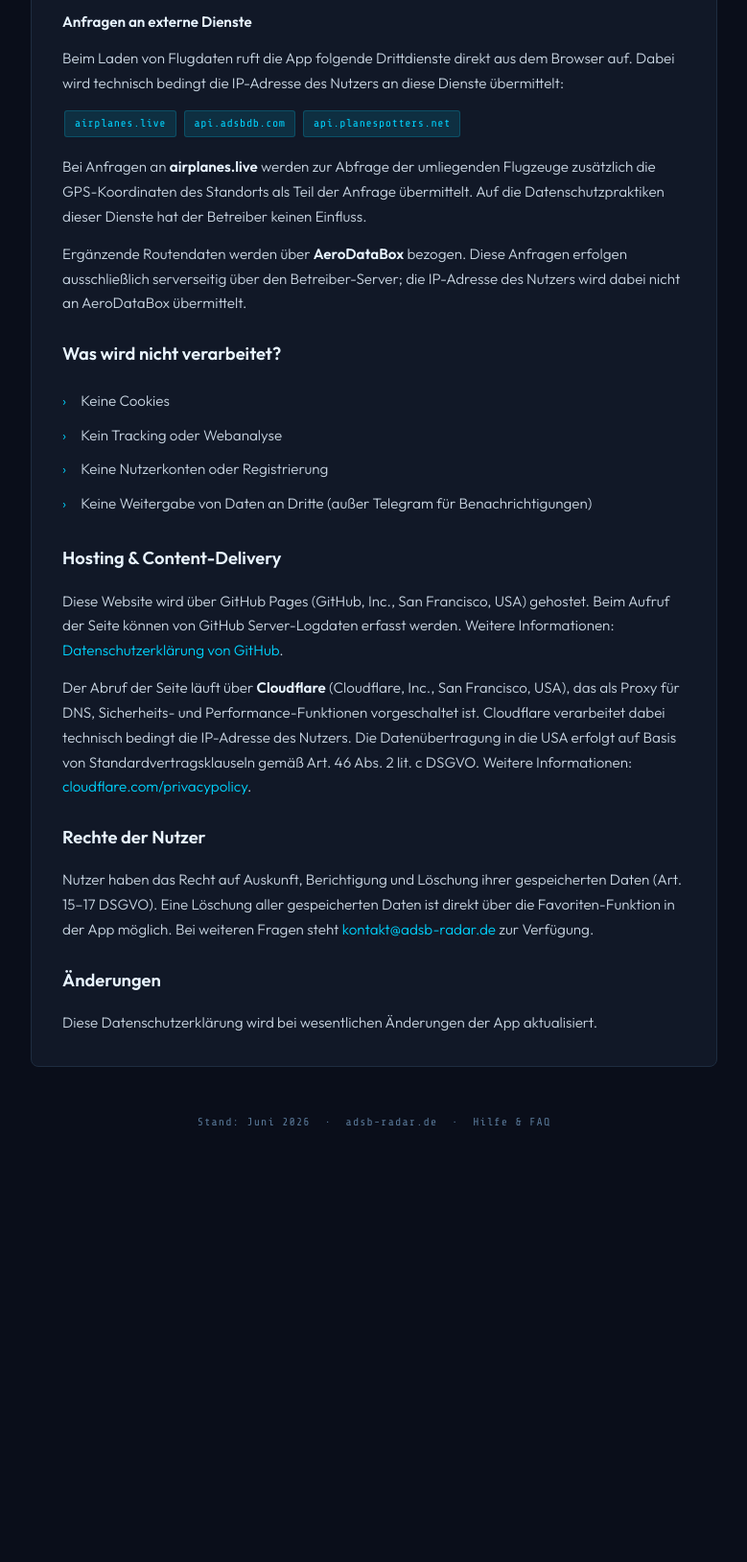
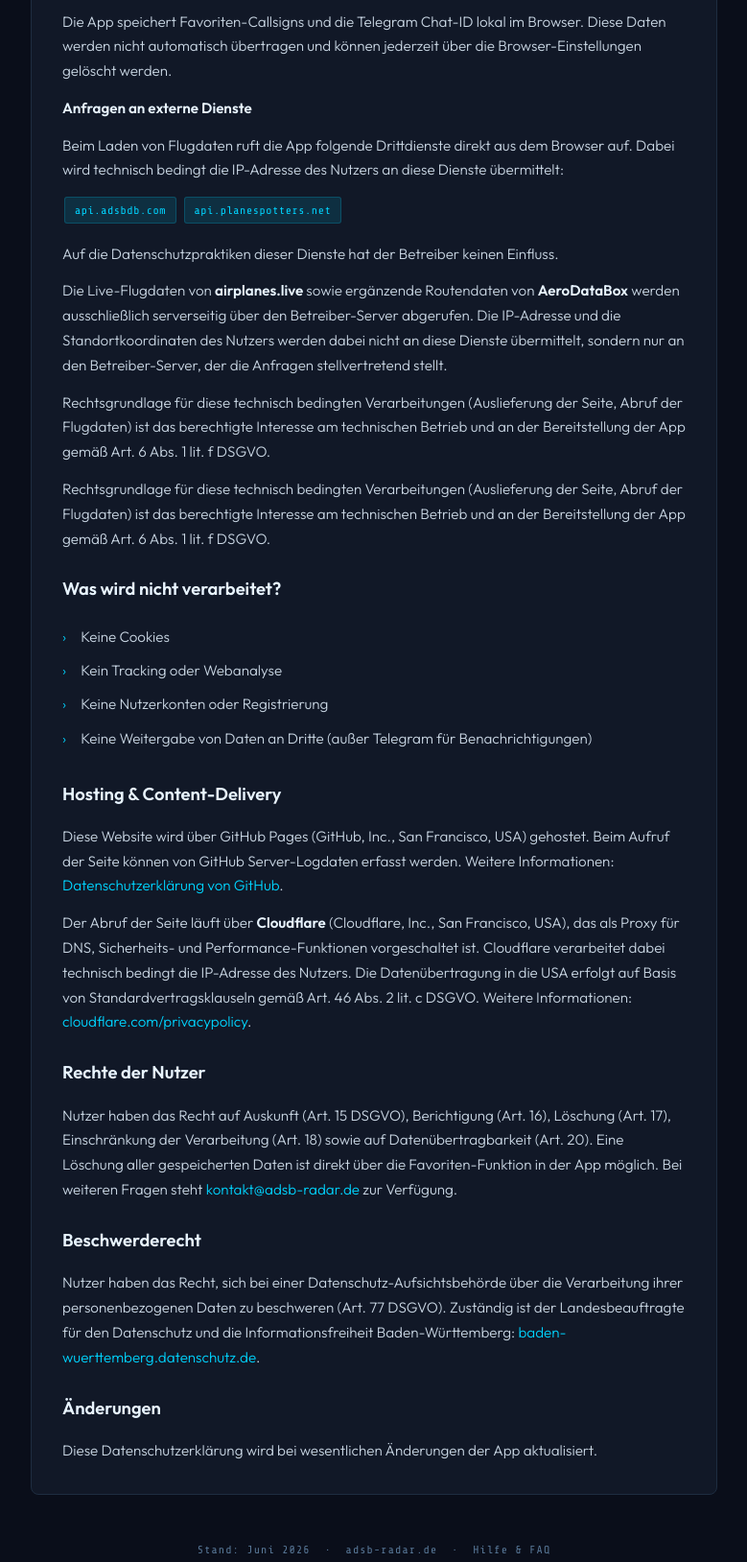
Before and after one commit to Mortlord/adsb-radar-public, a plain HTML site: page legal.html in a window 1280 px wide. Shown: the part 2120-3748 px from the top of the page at 96% size, without its empty margins (250-1029 px from the left). Before the commit the page ends 3380 px from the top, so only its background shows below. Drawn offline with nearby package versions, Linux system fonts and the light colour scheme.

Commit message:
Add files via upload

```diff
--- a/legal.html
+++ b/legal.html
@@ -280,6 +280,7 @@
       <span class="tag">Konfigurierter Radius</span>
     </div>
     <p>Rechtsgrundlage: Einwilligung gemäß Art. 6 Abs. 1 lit. a DSGVO durch aktives Speichern der Daten in der App. Die Daten werden ausschließlich zur Zustellung von Telegram-Benachrichtigungen verwendet und nicht an Dritte weitergegeben.</p>
+    <p>Die Einwilligung kann jederzeit mit Wirkung für die Zukunft widerrufen werden, indem die gespeicherten Daten über die Favoriten-Funktion in der App gelöscht werden. Die Rechtmäßigkeit der bis zum Widerruf erfolgten Verarbeitung bleibt davon unberührt.</p>
     <p>Der Server wird betrieben über <strong style="color:var(--heading)">Railway</strong> (Railway Corp., San Francisco, USA). Die Datenübertragung in die USA erfolgt auf Basis von Standardvertragsklauseln gemäß Art. 46 Abs. 2 lit. c DSGVO. Weitere Informationen: <a href="https://railway.app/legal/privacy" target="_blank">railway.app/legal/privacy</a>.</p>
     <p>Benachrichtigungen werden über die <strong style="color:var(--heading)">Telegram Bot API</strong> (Telegram FZ LLC, Dubai, VAE) zugestellt. Weitere Informationen: <a href="https://telegram.org/privacy" target="_blank">telegram.org/privacy</a>.</p>
     <p>Die gespeicherten Daten werden nach 30 Tagen ohne App-Nutzung automatisch gelöscht. Eine sofortige Löschung ist jederzeit über die Favoriten-Funktion in der App möglich.</p>
@@ -290,12 +291,13 @@
     <p><strong style="color:var(--heading)">Anfragen an externe Dienste</strong></p>
     <p>Beim Laden von Flugdaten ruft die App folgende Drittdienste direkt aus dem Browser auf. Dabei wird technisch bedingt die IP-Adresse des Nutzers an diese Dienste übermittelt:</p>
     <div class="tag-row">
-      <span class="tag">airplanes.live</span>
       <span class="tag">api.adsbdb.com</span>
       <span class="tag">api.planespotters.net</span>
     </div>
-    <p>Bei Anfragen an <strong style="color:var(--heading)">airplanes.live</strong> werden zur Abfrage der umliegenden Flugzeuge zusätzlich die GPS-Koordinaten des Standorts als Teil der Anfrage übermittelt. Auf die Datenschutzpraktiken dieser Dienste hat der Betreiber keinen Einfluss.</p>
-    <p>Ergänzende Routendaten werden über <strong style="color:var(--heading)">AeroDataBox</strong> bezogen. Diese Anfragen erfolgen ausschließlich serverseitig über den Betreiber-Server; die IP-Adresse des Nutzers wird dabei nicht an AeroDataBox übermittelt.</p>
+    <p>Auf die Datenschutzpraktiken dieser Dienste hat der Betreiber keinen Einfluss.</p>
+    <p>Die Live-Flugdaten von <strong style="color:var(--heading)">airplanes.live</strong> sowie ergänzende Routendaten von <strong style="color:var(--heading)">AeroDataBox</strong> werden ausschließlich serverseitig über den Betreiber-Server abgerufen. Die IP-Adresse und die Standortkoordinaten des Nutzers werden dabei nicht an diese Dienste übermittelt, sondern nur an den Betreiber-Server, der die Anfragen stellvertretend stellt.</p>
+    <p>Rechtsgrundlage für diese technisch bedingten Verarbeitungen (Auslieferung der Seite, Abruf der Flugdaten) ist das berechtigte Interesse am technischen Betrieb und an der Bereitstellung der App gemäß Art. 6 Abs. 1 lit. f DSGVO.</p>
+    <p>Rechtsgrundlage für diese technisch bedingten Verarbeitungen (Auslieferung der Seite, Abruf der Flugdaten) ist das berechtigte Interesse am technischen Betrieb und an der Bereitstellung der App gemäß Art. 6 Abs. 1 lit. f DSGVO.</p>
 
     <h2>Was wird nicht verarbeitet?</h2>
     <ul>
@@ -310,7 +312,10 @@
     <p>Der Abruf der Seite läuft über <strong style="color:var(--heading)">Cloudflare</strong> (Cloudflare, Inc., San Francisco, USA), das als Proxy für DNS, Sicherheits- und Performance-Funktionen vorgeschaltet ist. Cloudflare verarbeitet dabei technisch bedingt die IP-Adresse des Nutzers. Die Datenübertragung in die USA erfolgt auf Basis von Standardvertragsklauseln gemäß Art. 46 Abs. 2 lit. c DSGVO. Weitere Informationen: <a href="https://www.cloudflare.com/privacypolicy/" target="_blank">cloudflare.com/privacypolicy</a>.</p>
 
     <h2>Rechte der Nutzer</h2>
-    <p>Nutzer haben das Recht auf Auskunft, Berichtigung und Löschung ihrer gespeicherten Daten (Art. 15–17 DSGVO). Eine Löschung aller gespeicherten Daten ist direkt über die Favoriten-Funktion in der App möglich. Bei weiteren Fragen steht <a href="mailto:kontakt@adsb-radar.de">kontakt@adsb-radar.de</a> zur Verfügung.</p>
+    <p>Nutzer haben das Recht auf Auskunft (Art. 15 DSGVO), Berichtigung (Art. 16), Löschung (Art. 17), Einschränkung der Verarbeitung (Art. 18) sowie auf Datenübertragbarkeit (Art. 20). Eine Löschung aller gespeicherten Daten ist direkt über die Favoriten-Funktion in der App möglich. Bei weiteren Fragen steht <a href="mailto:kontakt@adsb-radar.de">kontakt@adsb-radar.de</a> zur Verfügung.</p>
+
+    <h2>Beschwerderecht</h2>
+    <p>Nutzer haben das Recht, sich bei einer Datenschutz-Aufsichtsbehörde über die Verarbeitung ihrer personenbezogenen Daten zu beschweren (Art. 77 DSGVO). Zuständig ist der Landesbeauftragte für den Datenschutz und die Informationsfreiheit Baden-Württemberg: <a href="https://www.baden-wuerttemberg.datenschutz.de" target="_blank">baden-wuerttemberg.datenschutz.de</a>.</p>
 
     <h2>Änderungen</h2>
     <p>Diese Datenschutzerklärung wird bei wesentlichen Änderungen der App aktualisiert.</p>
```
Also changed, not shown: index.html (+8 -7 lines), legal_en.html (+3 -3 lines).
